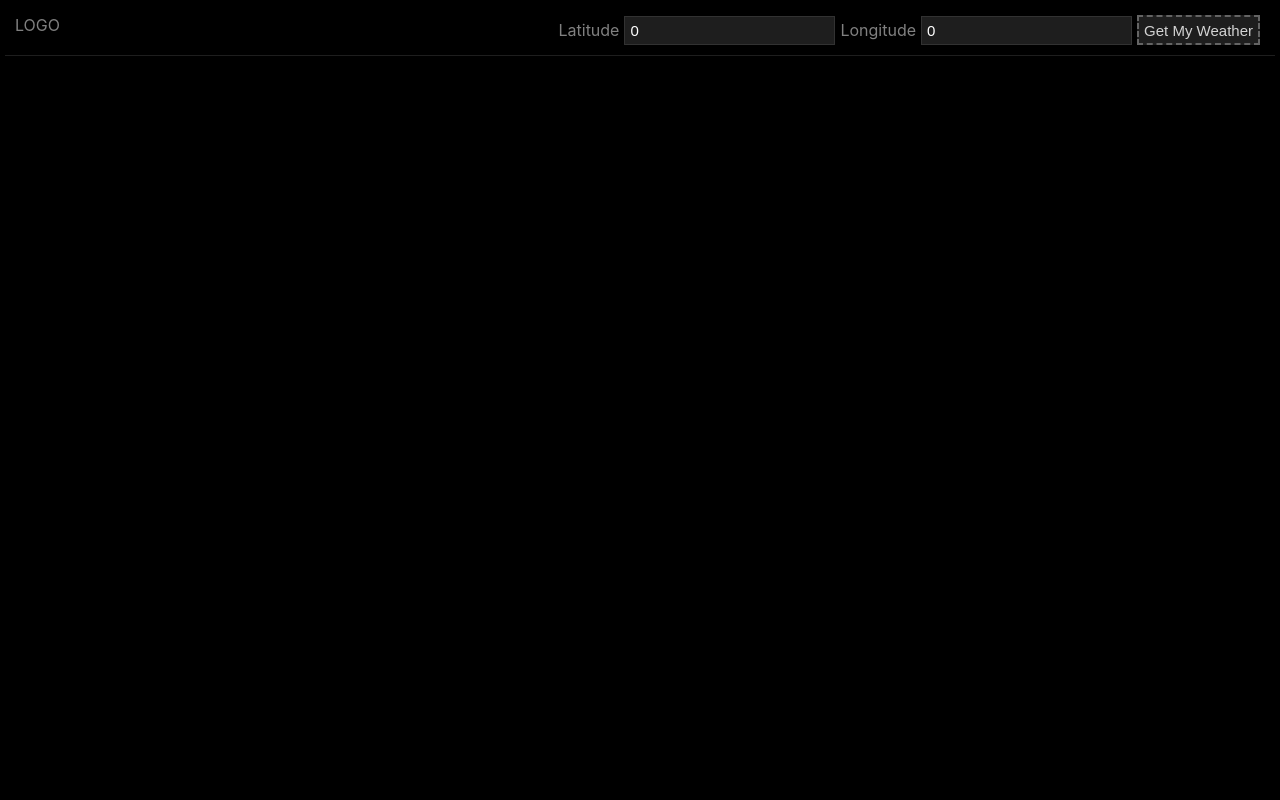
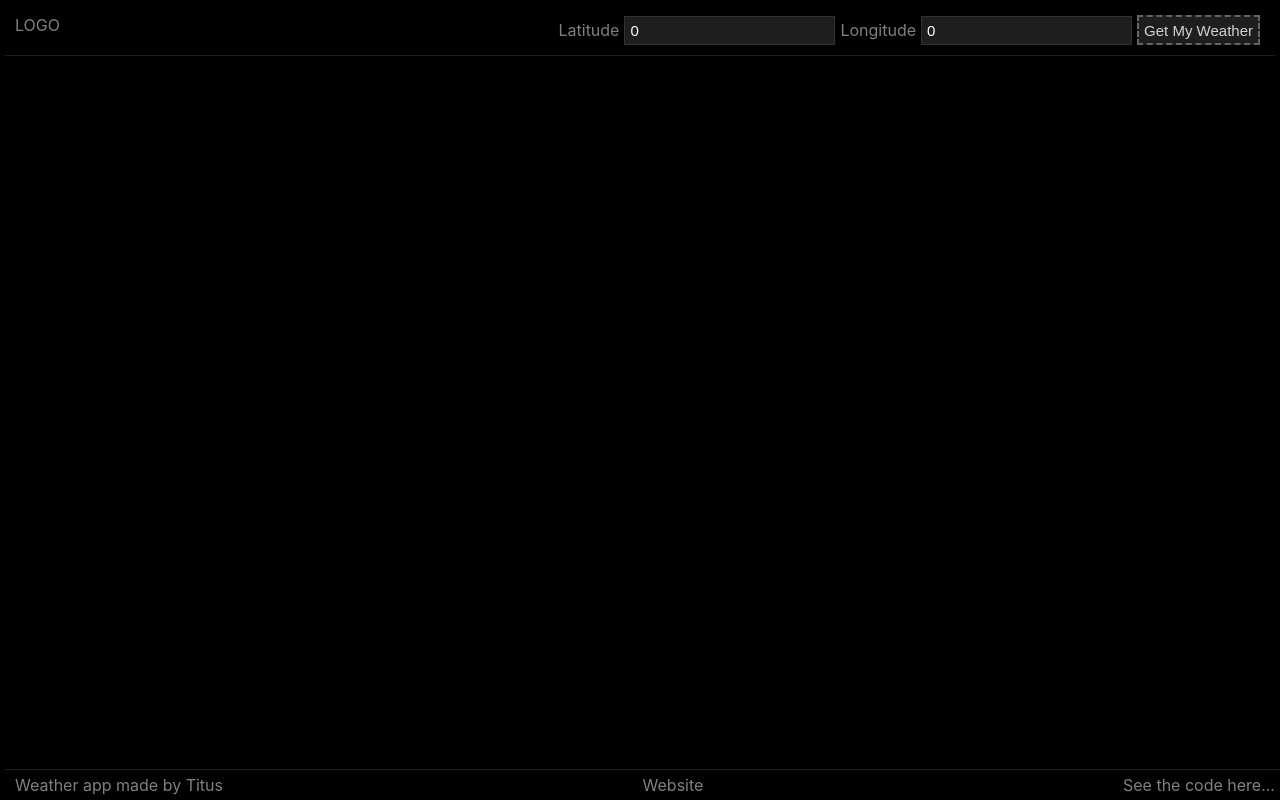
Before and after one commit to SmexyKatarina/weather-app, a React (Create React App) app: page / in a window 1280 px wide. Built offline with nearby package versions, Linux system fonts and the light colour scheme.

Commit message:
Added Footer

```diff
--- a/src/App.tsx
+++ b/src/App.tsx
@@ -3,6 +3,7 @@ import './App.css';
 
 import { BerlinWeather } from './data/MockData';
 import Header from "./components/Header";
+import Footer from "./components/Footer";
 
 //import { fetchWeatherApi } from 'openmeteo';
 import WeatherStatistics from './components/WeatherStatistics';
@@ -45,6 +46,7 @@ function App() {
 		<div className="App" >
 			<Header location={location} setLocation={setLocation} getWeatherInformation={getWeatherInformation}/>
 			<WeatherStatistics weatherStats={weatherInformation}/>
+			<Footer />
 		</div>
 	);
 }
--- /dev/null
+++ b/src/components/Footer.tsx
@@ -0,0 +1,16 @@
+import React from "react";
+
+import '../css/footer.css';
+
+const Footer = () => {
+
+    return (
+        <div id="footer">
+            <a href="https://www.github.com/smexykatarina/" rel="noreferrer" target="_blank" className="footer-link">Weather app made by Titus</a>
+            <a href="https://smexykatarina.github.io/" rel="noreferrer" target="_blank" className="footer-link">Website</a>
+            <a href="https://www.github.com/smexykatarina/weather-app" rel="noreferrer" className="footer-link">See the code here...</a>
+        </div>
+    );
+}
+
+export default Footer;
--- /dev/null
+++ b/src/css/footer.css
@@ -0,0 +1,20 @@
+#footer {
+    width: 100%;
+    position: fixed;
+    bottom: 0;
+    height: 30px;
+    border-top: 1px solid rgb(30, 30, 30);
+    display: flex;
+    align-items: center;
+    justify-content: space-between;
+    margin-left: 5px;
+    margin-right: 5px;
+    background-color: black;
+}
+
+.footer-link {
+    float: left;
+    color: gray;
+    text-decoration: none;
+    margin: 10px;
+}
```
